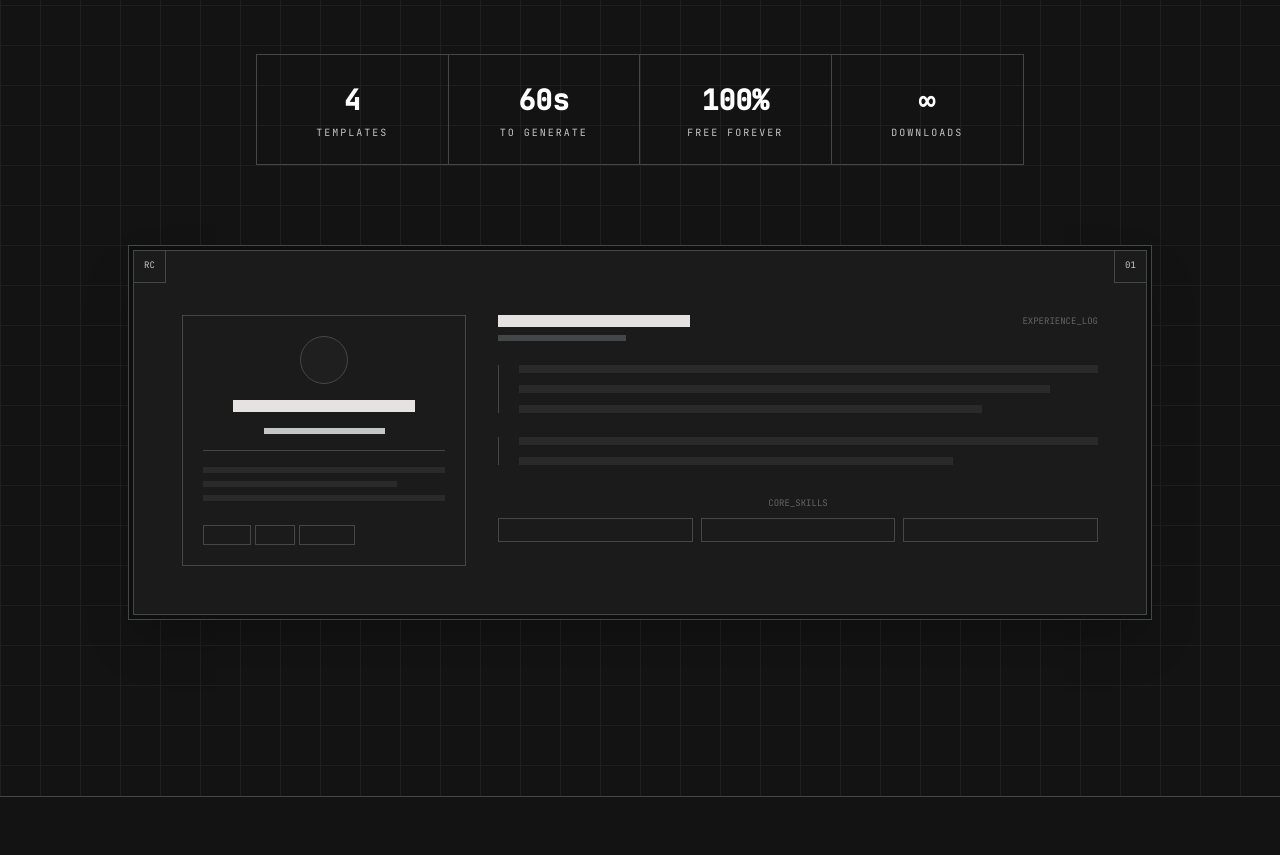
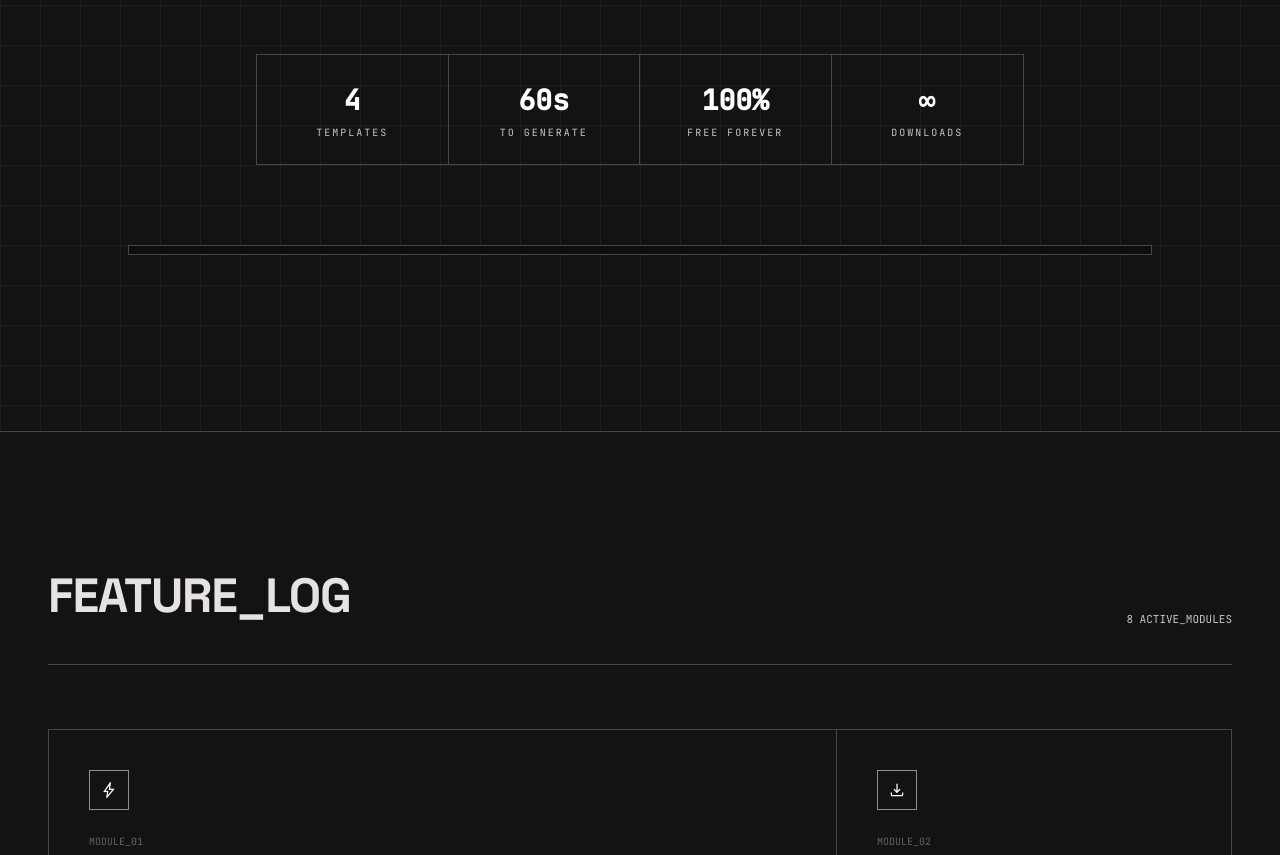
Before and after one commit to shyamjadav04/FOLIO, a Django app: page / in a window 1280 px wide. Shown: the part 739-1594 px from the top of the page. Run offline with Django 5.2, Linux system fonts and the light colour scheme; some libraries are stand-ins or nearby versions.

Commit message:
Update homepage template with new features and corrections

```diff
--- a/builder/templates/homepage.html
+++ b/builder/templates/homepage.html
@@ -183,57 +183,7 @@
 
         <!-- Hero mockup -->
         <div class="mt-20 w-full max-w-5xl border border-outline-variant p-1 bg-surface-container-lowest shadow-2xl fu d4">
-            <div class="border border-outline-variant bg-surface-container-low p-8 md:p-12 font-mono min-h-[320px] relative overflow-hidden">
-                <!-- Corner markers -->
-                <div class="absolute top-0 left-0 w-8 h-8 border-r border-b border-outline-variant flex items-center justify-center font-mono text-[9px] text-on-surface-variant">RC</div>
-                <div class="absolute top-0 right-0 w-8 h-8 border-l border-b border-outline-variant flex items-center justify-center font-mono text-[9px] text-on-surface-variant">01</div>
-                <div class="grid grid-cols-1 md:grid-cols-3 gap-8 mt-4">
-                    <!-- Sidebar preview -->
-                    <div class="border border-outline-variant p-5 space-y-4">
-                        <div class="w-12 h-12 rounded-full border border-outline-variant bg-surface-container mx-auto"></div>
-                        <div class="h-3 bg-on-surface w-3/4 mx-auto"></div>
-                        <div class="h-1.5 bg-on-surface-variant w-1/2 mx-auto"></div>
-                        <div class="h-px bg-outline-variant w-full mt-4"></div>
-                        <div class="space-y-2">
-                            <div class="h-1.5 bg-surface-container-high w-full"></div>
-                            <div class="h-1.5 bg-surface-container-high w-4/5"></div>
-                            <div class="h-1.5 bg-surface-container-high w-full"></div>
-                        </div>
-                        <div class="flex flex-wrap gap-1 pt-2">
-                            <div class="h-5 w-12 border border-outline-variant bg-surface-container-low"></div>
-                            <div class="h-5 w-10 border border-outline-variant bg-surface-container-low"></div>
-                            <div class="h-5 w-14 border border-outline-variant bg-surface-container-low"></div>
-                        </div>
-                    </div>
-                    <!-- Main content preview -->
-                    <div class="md:col-span-2 space-y-6">
-                        <div class="flex justify-between items-start">
-                            <div>
-                                <div class="h-3 bg-on-surface w-48"></div>
-                                <div class="h-1.5 bg-outline-variant w-32 mt-2"></div>
-                            </div>
-                            <div class="font-mono text-[9px] text-on-tertiary-container">EXPERIENCE_LOG</div>
-                        </div>
-                        <div class="space-y-3 border-l border-outline-variant pl-5">
-                            <div class="h-2 bg-surface-container-high w-full"></div>
-                            <div class="h-2 bg-surface-container-high w-11/12"></div>
-                            <div class="h-2 bg-surface-container-high w-4/5"></div>
-                        </div>
-                        <div class="space-y-3 border-l border-outline-variant pl-5">
-                            <div class="h-2 bg-surface-container-high w-full"></div>
-                            <div class="h-2 bg-surface-container-high w-3/4"></div>
-                        </div>
-                        <div class="pt-2">
-                            <div class="font-mono text-[9px] text-on-tertiary-container mb-2">CORE_SKILLS</div>
-                            <div class="grid grid-cols-3 gap-2">
-                                <div class="h-6 border border-outline-variant bg-surface-container-low"></div>
-                                <div class="h-6 border border-outline-variant bg-surface-container-low"></div>
-                                <div class="h-6 border border-outline-variant bg-surface-container-low"></div>
-                            </div>
-                        </div>
-                    </div>
-                </div>
-            </div>
+
         </div>
     </section>
 
@@ -362,7 +312,7 @@
                 </div>
                 <div class="mt-5 flex justify-between items-center font-mono text-[11px]">
                     <span class="uppercase tracking-widest text-on-surface">The_Modern</span>
-                    <span class="text-on-tertiary-container">template1.html</span>
+
                 </div>
                 <div class="mt-1 font-sans text-[12px] text-on-surface-variant font-light">Two-column sidebar · Photo · Indigo accents · Timeline</div>
             </div>
@@ -381,7 +331,7 @@
                 </div>
                 <div class="mt-5 flex justify-between items-center font-mono text-[11px]">
                     <span class="uppercase tracking-widest text-on-surface">The_Classic</span>
-                    <span class="text-on-tertiary-container">template2.html</span>
+
                 </div>
                 <div class="mt-1 font-sans text-[12px] text-on-surface-variant font-light">Single-column · ATS-safe · Lora serif · Clean rules</div>
             </div>
@@ -400,7 +350,7 @@
                 </div>
                 <div class="mt-5 flex justify-between items-center font-mono text-[11px]">
                     <span class="uppercase tracking-widest text-on-surface">The_Minimal</span>
-                    <span class="text-on-tertiary-container">template3.html</span>
+
                 </div>
                 <div class="mt-1 font-sans text-[12px] text-on-surface-variant font-light">Whitespace-first · Italic serif · Hairline rules</div>
             </div>
@@ -419,7 +369,7 @@
                 </div>
                 <div class="mt-5 flex justify-between items-center font-mono text-[11px]">
                     <span class="uppercase tracking-widest text-on-surface">The_Executive</span>
-                    <span class="text-on-tertiary-container">template4.html</span>
+
                 </div>
                 <div class="mt-1 font-sans text-[12px] text-on-surface-variant font-light">Dark sidebar · Gold accents · Leadership roles · Premium</div>
             </div>
@@ -525,7 +475,7 @@
                 <div class="p-10 border-b md:border-b-0 md:border-r border-outline-variant flex flex-col gap-6 group hover:bg-surface-container-low transition-colors fu d1">
                     <div class="font-mono text-[12px] text-on-tertiary-container">STEP_02</div>
                     <h4 class="font-sans text-[20px] uppercase text-on-surface font-semibold">Pick Template</h4>
-                    <p class="font-sans text-[13px] text-on-surface-variant font-light leading-relaxed">Choose from 3 professionally designed templates at the bottom of the form before submitting.</p>
+                    <p class="font-sans text-[13px] text-on-surface-variant font-light leading-relaxed">Choose from 4 professionally designed templates at the bottom of the form before submitting.</p>
                 </div>
                 <div class="p-10 border-b md:border-b-0 md:border-r border-outline-variant flex flex-col gap-6 group hover:bg-surface-container-low transition-colors fu d2">
                     <div class="font-mono text-[12px] text-on-tertiary-container">STEP_03</div>
```
